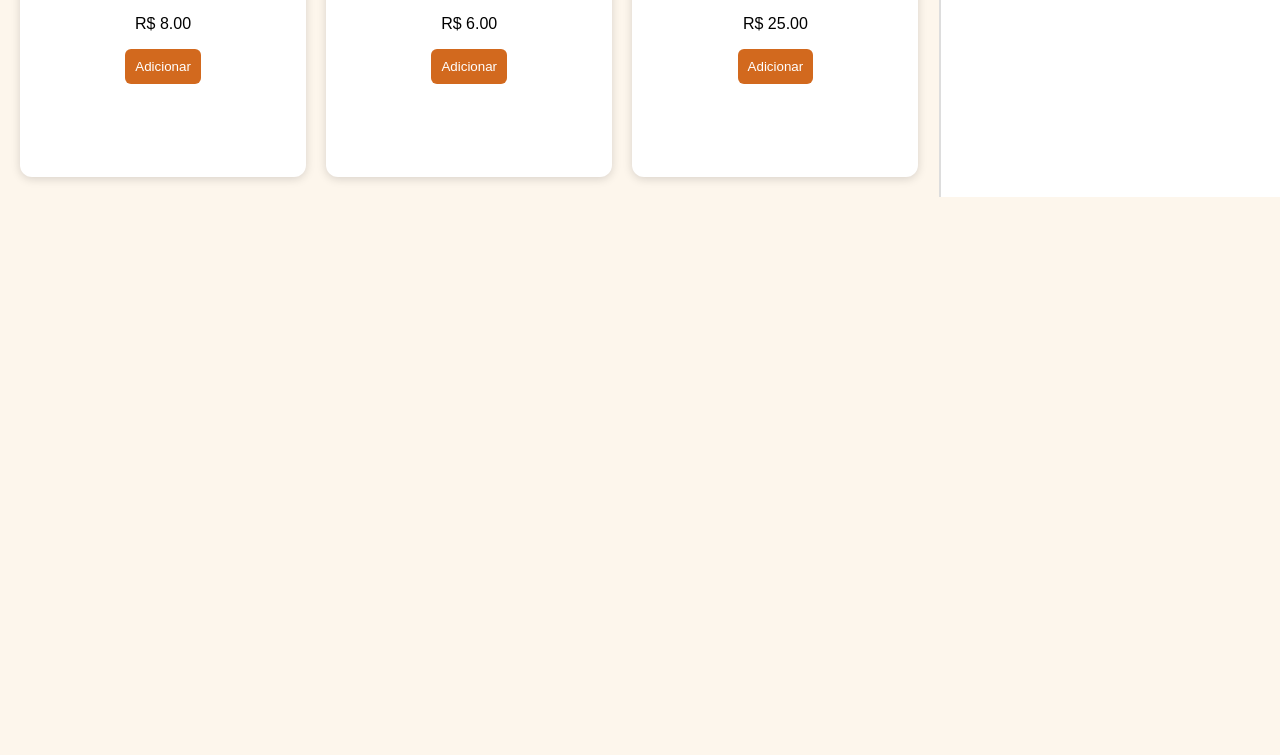
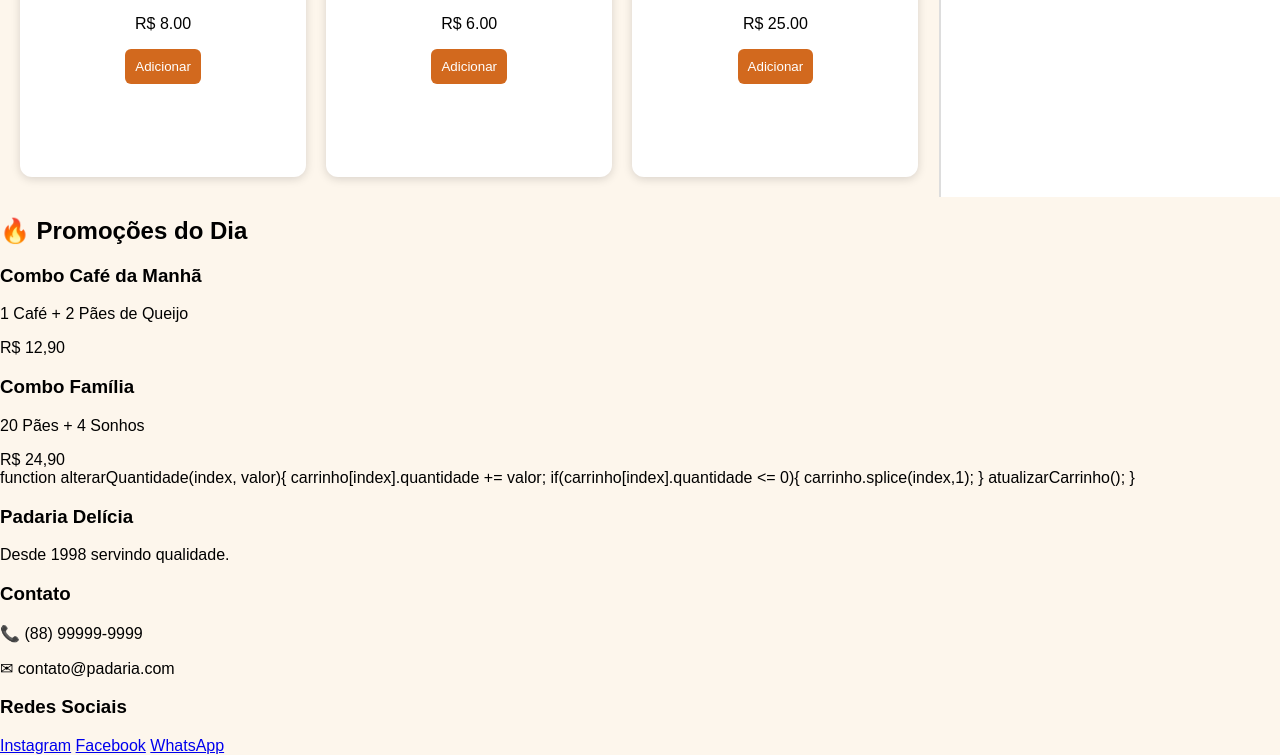
Before and after one commit to mateusley93-spec/mateusley93-spec.github.io, a plain HTML site: page index.html in a window 1280 px wide. Shown: the part 764-1519 px from the top of the page. Before the commit the page ends 961 px from the top, so only its background shows below. Drawn offline with Linux system fonts and the light colour scheme.

Commit message:
Update index.html

```diff
--- a/index.html
+++ b/index.html
@@ -217,3 +217,46 @@ function atualizarCarrinho(){
 
 </body>
 </html>
+<section class="promocoes">
+    <h2>🔥 Promoções do Dia</h2>
+
+    <div class="promo-card">
+        <h3>Combo Café da Manhã</h3>
+        <p>1 Café + 2 Pães de Queijo</p>
+        <span>R$ 12,90</span>
+    </div>
+
+    <div class="promo-card">
+        <h3>Combo Família</h3>
+        <p>20 Pães + 4 Sonhos</p>
+        <span>R$ 24,90</span>
+    </div>
+</section>
+function alterarQuantidade(index, valor){
+    carrinho[index].quantidade += valor;
+
+    if(carrinho[index].quantidade <= 0){
+        carrinho.splice(index,1);
+    }
+
+    atualizarCarrinho();
+}
+        <footer>
+    <div>
+        <h3>Padaria Delícia</h3>
+        <p>Desde 1998 servindo qualidade.</p>
+    </div>
+
+    <div>
+        <h3>Contato</h3>
+        <p>📞 (88) 99999-9999</p>
+        <p>✉ contato@padaria.com</p>
+    </div>
+
+    <div>
+        <h3>Redes Sociais</h3>
+        <a href="#">Instagram</a>
+        <a href="#">Facebook</a>
+        <a href="#">WhatsApp</a>
+    </div>
+</footer>
```
